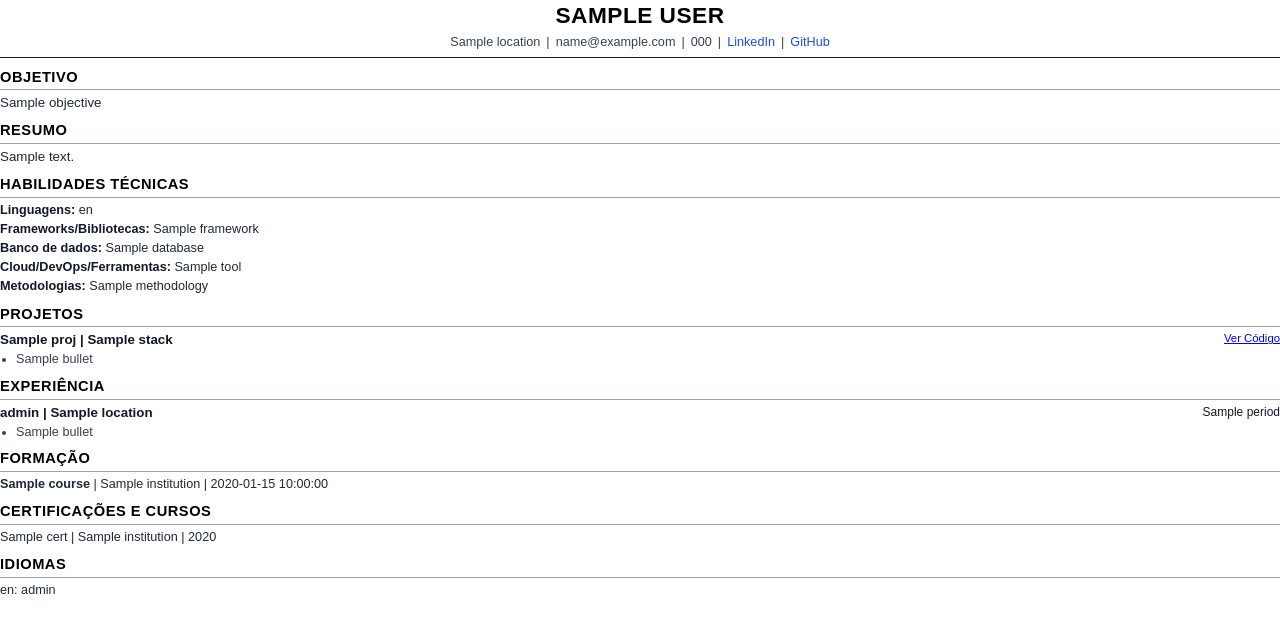
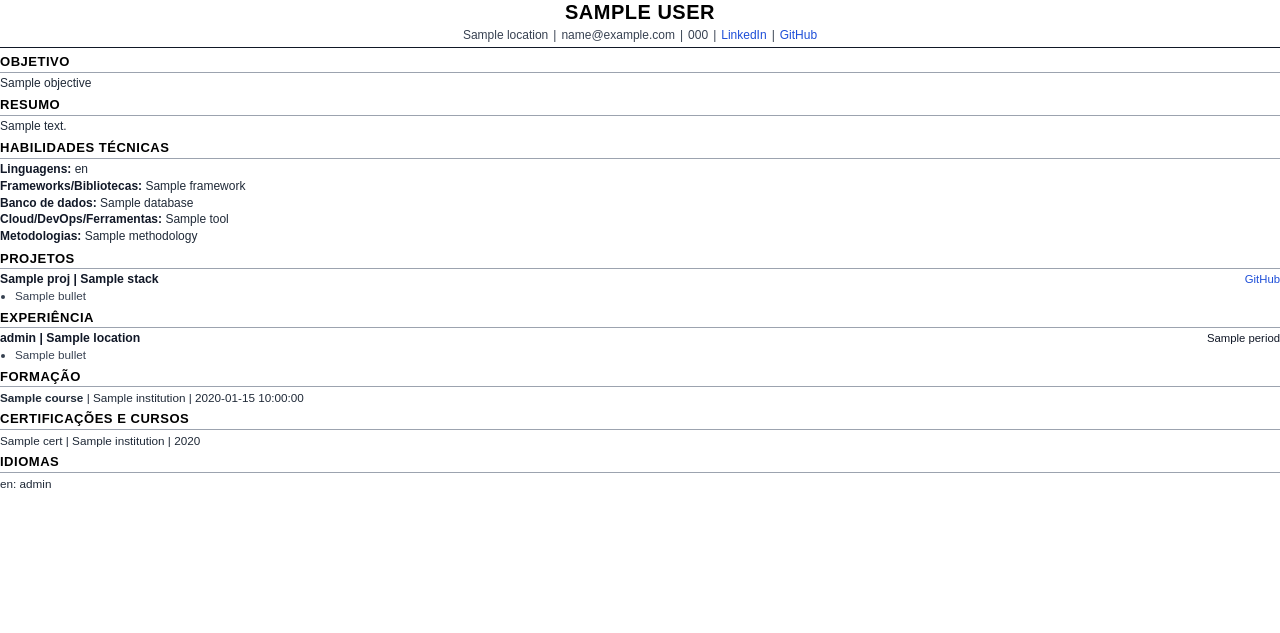
Before and after one commit to guivolpolini/jobpilot, a Python web app: template backend/app/templates/ats_resume.html in a window 1280 px wide. Shown: the top 633 px of the page. Run offline with Jinja, Linux system fonts and the light colour scheme; the template is opened without the code that fills it: most values are stand-ins (such as "Sample title", 1, 10 or a date in 2020).

Commit message:
feat(ats): clean custom filename pattern and enforce strict single page a4 layout

```diff
--- a/backend/app/services/pdf_generator.py
+++ b/backend/app/services/pdf_generator.py
@@ -24,7 +24,7 @@ async def render_resume_to_pdf_bytes(resume_data: Any) -> bytes:
         await page.set_content(html_content, wait_until="networkidle")
         pdf_bytes = await page.pdf(
             format="A4",
-            margin={"top": "15mm", "bottom": "15mm", "left": "15mm", "right": "15mm"},
+            margin={"top": "8mm", "bottom": "8mm", "left": "10mm", "right": "10mm"},
             print_background=True
         )
         await browser.close()
--- a/backend/app/templates/ats_resume.html
+++ b/backend/app/templates/ats_resume.html
@@ -5,7 +5,7 @@
   <style>
     @page {
       size: A4;
-      margin: 12mm 15mm;
+      margin: 9mm 12mm;
     }
     * {
       box-sizing: border-box;
@@ -15,32 +15,32 @@
     }
     body {
       color: #111827;
-      line-height: 1.35;
-      font-size: 10.5pt;
+      line-height: 1.28;
+      font-size: 9.5pt;
       background: #ffffff;
     }
     /* 1. CABEÇALHO */
     .header {
       text-align: center;
-      margin-bottom: 10px;
-      padding-bottom: 6px;
+      margin-bottom: 5px;
+      padding-bottom: 4px;
       border-bottom: 1.5px solid #111827;
     }
     .header h1 {
-      font-size: 17pt;
+      font-size: 15pt;
       font-weight: bold;
       color: #000000;
       text-transform: uppercase;
       letter-spacing: 0.5px;
-      margin-bottom: 3px;
+      margin-bottom: 2px;
     }
     .header-contacts {
-      font-size: 9.5pt;
+      font-size: 9pt;
       color: #374151;
       display: flex;
       flex-wrap: wrap;
       justify-content: center;
-      gap: 6px;
+      gap: 5px;
     }
     .header-contacts a {
       color: #1d4ed8;
@@ -49,31 +49,31 @@
 
     /* TÍTULOS DE SEÇÃO EM CAIXA ALTA */
     .section-title {
-      font-size: 11pt;
+      font-size: 9.8pt;
       font-weight: bold;
       color: #000000;
       text-transform: uppercase;
       letter-spacing: 0.5px;
       border-bottom: 1px solid #9ca3af;
-      padding-bottom: 2px;
-      margin-top: 9px;
-      margin-bottom: 4px;
+      padding-bottom: 1px;
+      margin-top: 6px;
+      margin-bottom: 3px;
     }
 
     /* CONTEÚDO */
     .section-text {
-      font-size: 10pt;
+      font-size: 9pt;
       color: #1f2937;
       text-align: justify;
     }
 
     /* HABILIDADES TÉCNICAS */
     .skills-list {
-      font-size: 9.5pt;
+      font-size: 9pt;
       color: #1f2937;
     }
     .skill-category {
-      margin-bottom: 2px;
+      margin-bottom: 1.5px;
     }
     .skill-label {
       font-weight: bold;
@@ -82,40 +82,35 @@
 
     /* PROJETOS E EXPERIÊNCIAS */
     .item-entry {
-      margin-bottom: 6px;
+      margin-bottom: 4px;
     }
     .item-line-top {
       display: flex;
       justify-content: space-between;
-      font-size: 10pt;
+      font-size: 9.2pt;
       font-weight: bold;
       color: #111827;
     }
-    .item-meta {
-      font-size: 9pt;
-      color: #4b5563;
-      margin-bottom: 2px;
-    }
-    .item-meta a {
+    .item-line-top a {
       color: #1d4ed8;
       text-decoration: none;
     }
     ul.bullet-list {
-      padding-left: 16px;
-      margin-top: 2px;
+      padding-left: 15px;
+      margin-top: 1px;
     }
     ul.bullet-list li {
-      font-size: 9.5pt;
+      font-size: 8.8pt;
       color: #374151;
-      margin-bottom: 2px;
-      line-height: 1.3;
+      margin-bottom: 1.5px;
+      line-height: 1.25;
     }
 
     /* FORMAÇÃO, CERTIFICAÇÕES E IDIOMAS */
     .simple-line {
-      font-size: 9.5pt;
+      font-size: 8.8pt;
       color: #1f2937;
-      margin-bottom: 2px;
+      margin-bottom: 1.5px;
     }
   </style>
 </head>
@@ -161,13 +156,13 @@
     </div>
   </div>
 
-  <!-- 5. PROJETOS: 3 a 4 projetos -->
+  <!-- 5. PROJETOS: 3 projetos relevantes -->
   <div class="section-title">PROJETOS</div>
   {% for proj in resume.projects %}
   <div class="item-entry">
     <div class="item-line-top">
       <span>{{ proj.name }} | {{ proj.stack }}</span>
-      {% if proj.url %}<span style="font-weight: normal; font-size: 8.5pt;"><a href="{{ proj.url }}" target="_blank">Ver Código</a></span>{% endif %}
+      {% if proj.url %}<span style="font-weight: normal; font-size: 8.5pt;"><a href="{{ proj.url }}" target="_blank">GitHub</a></span>{% endif %}
     </div>
     <ul class="bullet-list">
       {% for b in proj.bullets %}
@@ -183,7 +178,7 @@
   <div class="item-entry">
     <div class="item-line-top">
       <span>{{ exp.role }} | {{ exp.location }}</span>
-      <span style="font-weight: normal; font-size: 9pt;">{{ exp.period }}</span>
+      <span style="font-weight: normal; font-size: 8.5pt;">{{ exp.period }}</span>
     </div>
     <ul class="bullet-list">
       {% for b in exp.bullets %}
```
Also changed, not shown: backend/app/api/v1/endpoints.py (+11 -1 lines).
